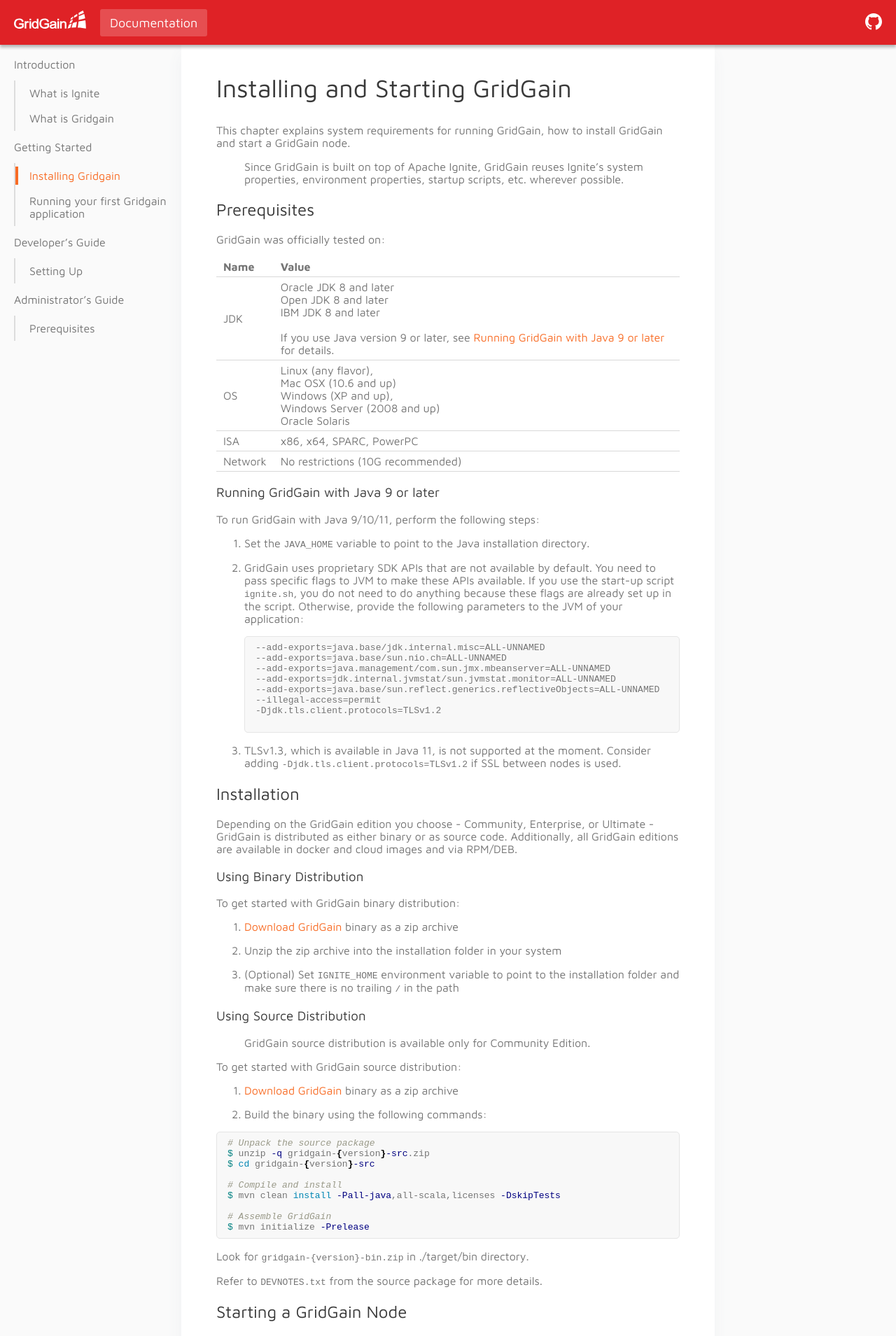
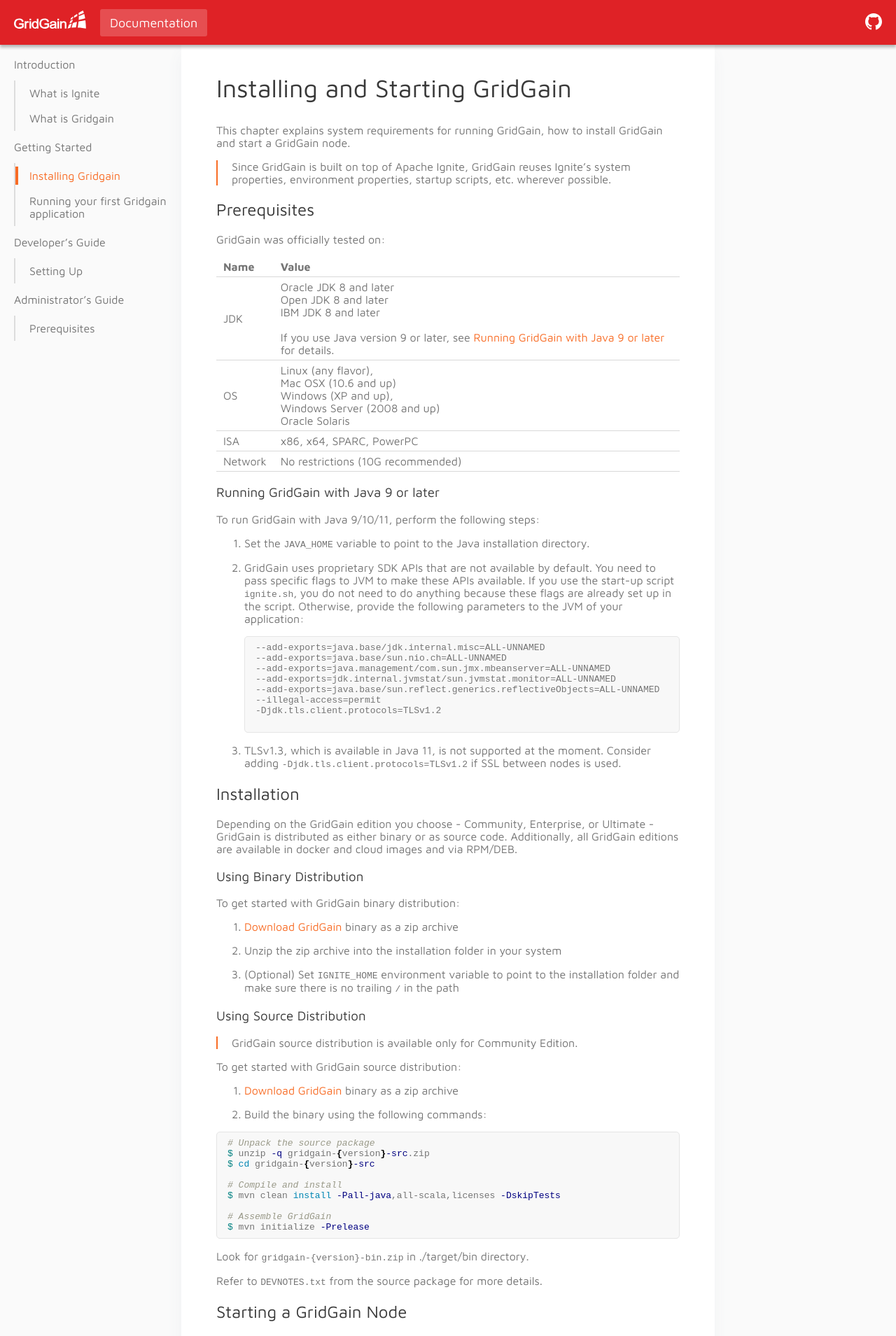
Before and after one commit to artem-budnikov/dev-hub, a Jekyll site: the page built from docs/getting-started/installing-gridgain.md, in a window 1280 px wide. Shown: the top 1909 px of the page at 70% size. Built offline with Jekyll 4.4.1, drawn with Linux system fonts in a browser that asks for light colours; our own code applies the rules of GitHub Pages for plain Markdown files.

Commit message:
Improve blockquote visibility.

```diff
--- a/_sass/text.scss
+++ b/_sass/text.scss
@@ -36,3 +36,9 @@ table {
         border-bottom: 1px solid hsl(0, 0%, 85%);
     }
 }
+
+blockquote {
+    border-left: 2px solid var(--gg-orange);
+    margin-left: 0;
+    padding-left: 20px;
+}
```
